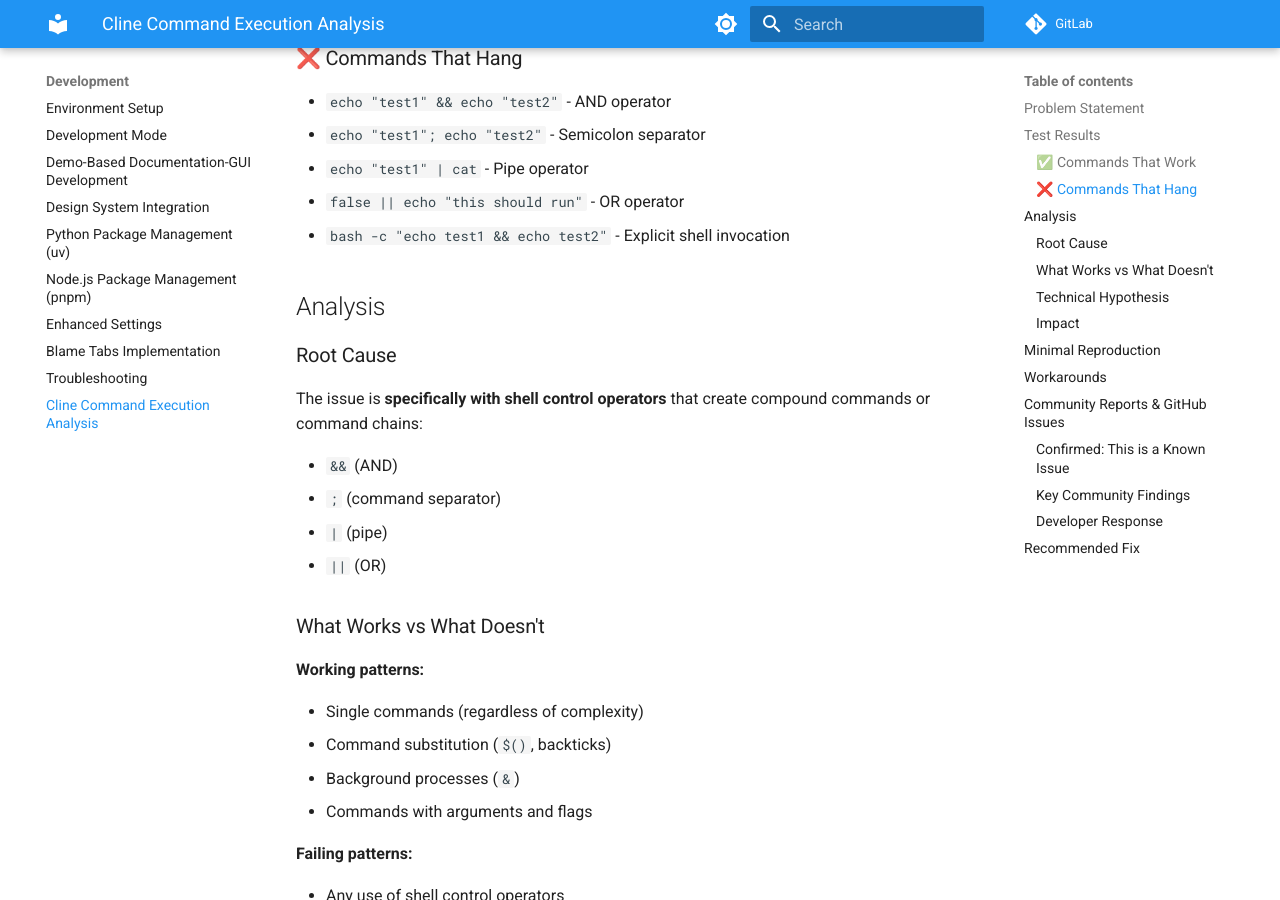
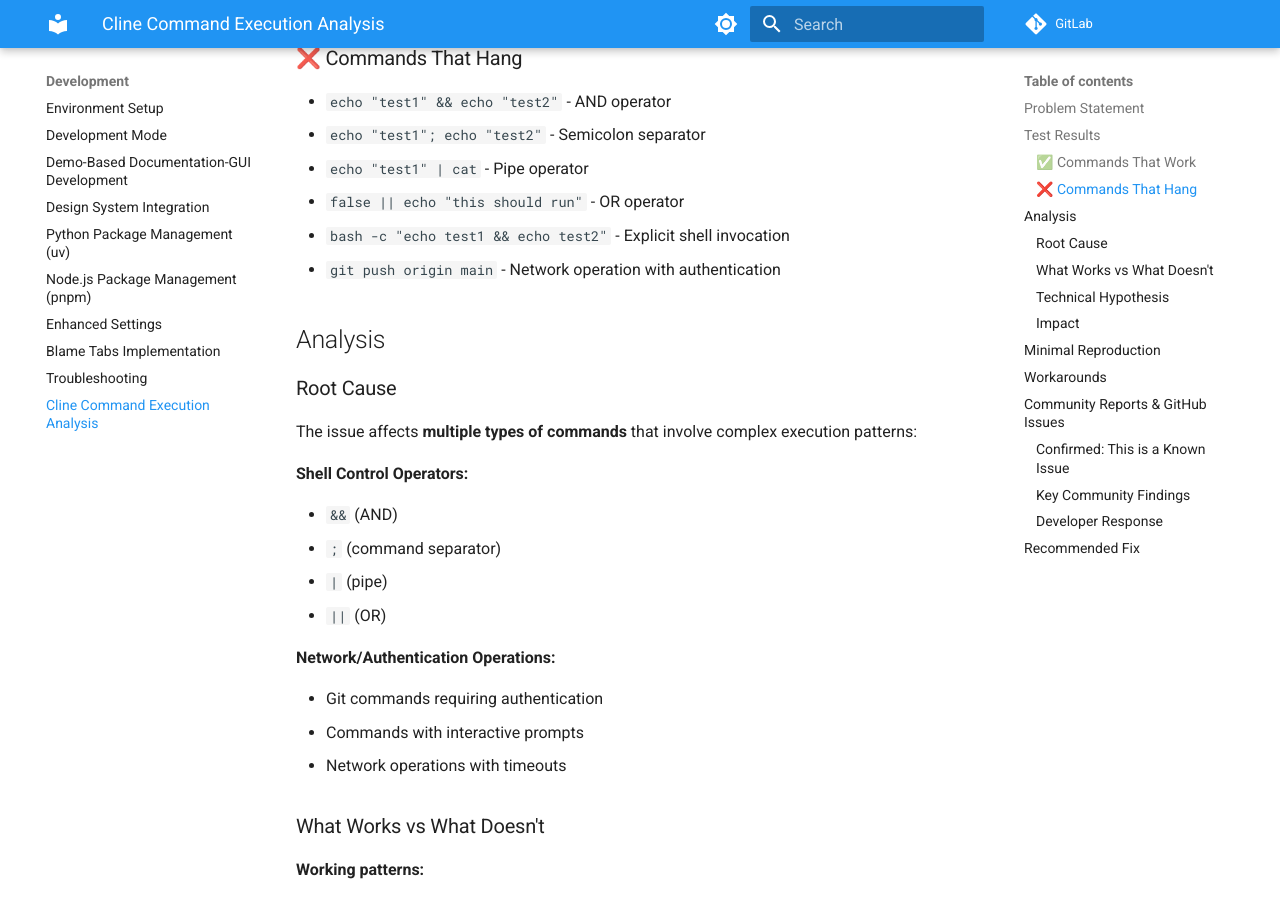
Before and after one commit to boost-edu-tools/gitinspectorgui, an MkDocs documentation site: the page built from docs/development/cline-command-execution-analysis.md, in a window 1280 px wide and 900 px high, scrolled down 725 px. Built offline with MkDocs 1.6.1 and Material for MkDocs 9.7.7, drawn with Linux system fonts in a browser that asks for light colours; comment, search, counter and statistics services are not loaded.

Commit message:
Update analysis with git command hanging example
- Add git push origin main to list of hanging commands
- Expand root cause analysis beyond shell operators
- Include network/authentication operations as affected commands
- Document real-world example encountered during documentation process

```diff
--- a/docs/development/cline-command-execution-analysis.md
+++ b/docs/development/cline-command-execution-analysis.md
@@ -23,17 +23,26 @@
 -   `echo "test1" | cat` - Pipe operator
 -   `false || echo "this should run"` - OR operator
 -   `bash -c "echo test1 && echo test2"` - Explicit shell invocation
+-   `git push origin main` - Network operation with authentication
 
 ## Analysis
 
 ### Root Cause
 
-The issue is **specifically with shell control operators** that create compound commands or command chains:
+The issue affects **multiple types of commands** that involve complex execution patterns:
+
+**Shell Control Operators:**
 
 -   `&&` (AND)
 -   `;` (command separator)
 -   `|` (pipe)
 -   `||` (OR)
+
+**Network/Authentication Operations:**
+
+-   Git commands requiring authentication
+-   Commands with interactive prompts
+-   Network operations with timeouts
 
 ### What Works vs What Doesn't
 
```
